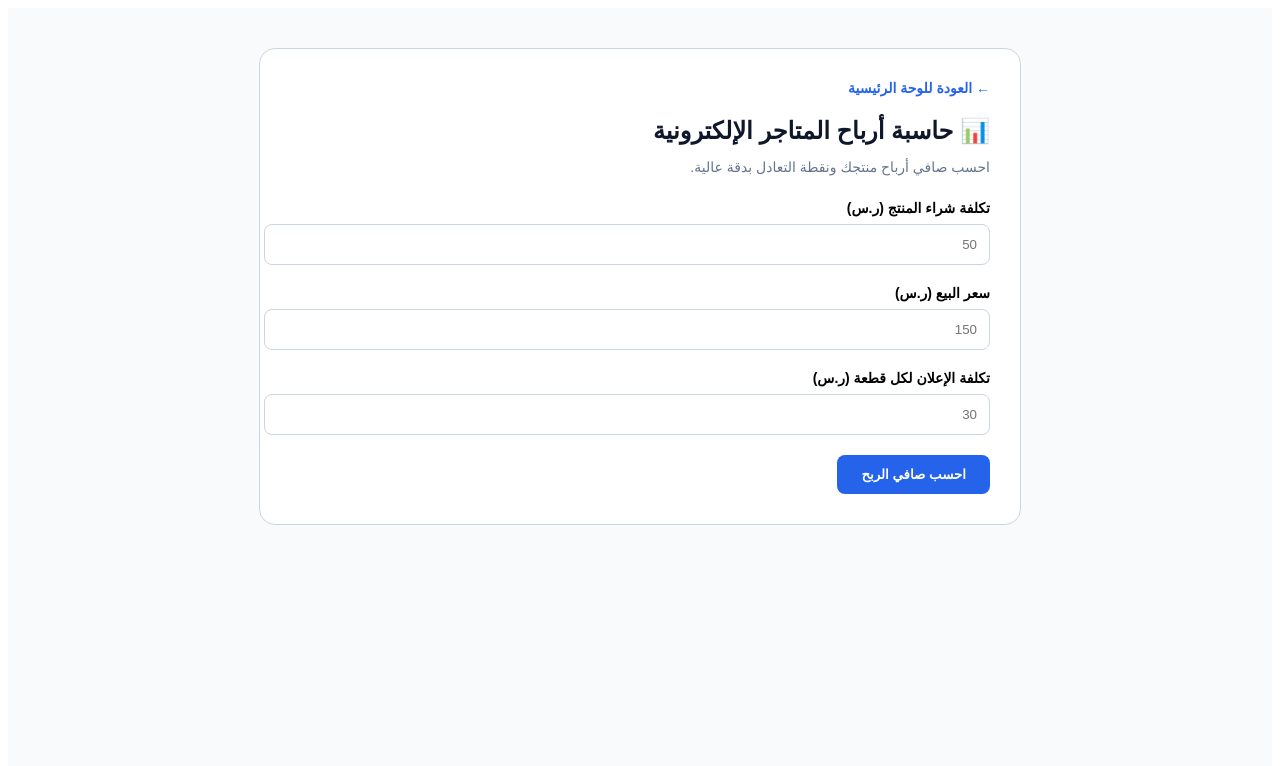
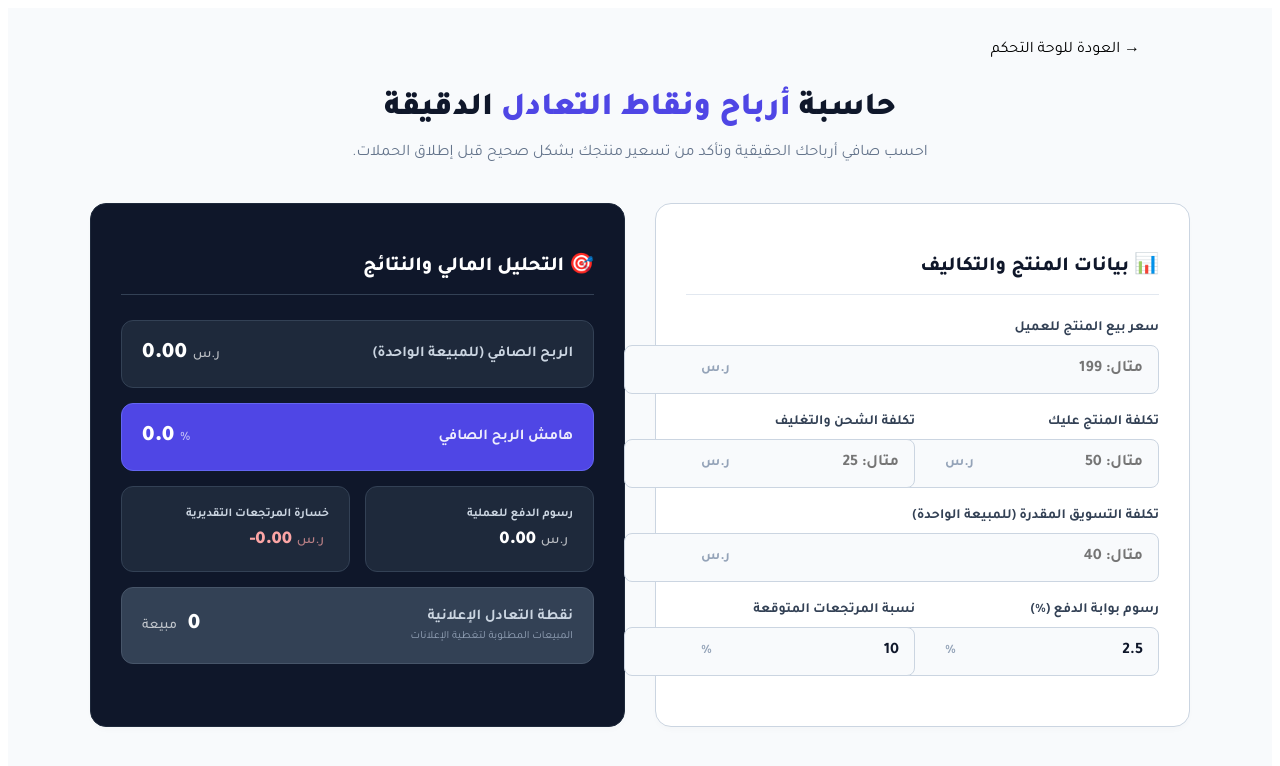
Before and after one commit to engaziasa-lang/engazia-app, a Next.js app: page /hub/profit in a window 1280 px wide. Shown: the top 766 px of the page. Built offline with nearby package versions, Linux system fonts and the light colour scheme.

Commit message:
Update page.tsx

```diff
--- a/app/hub/profit/page.tsx
+++ b/app/hub/profit/page.tsx
@@ -1,47 +1,230 @@
 'use client';
-import React, { useState } from 'react';
+
+import React, { useState, useEffect } from 'react';
 import Link from 'next/link';
 
-export default function ProfitToolPage() {
-  const [cost, setCost] = useState('');
-  const [price, setPrice] = useState('');
-  const [ads, setAds] = useState('');
-  const [result, setResult] = useState<number | null>(null);
+export default function ProfitCalculator() {
+  const [productCost, setProductCost] = useState<number>(0);
+  const [sellingPrice, setSellingPrice] = useState<number>(0);
+  const [shippingCost, setShippingCost] = useState<number>(0);
+  const [adSpend, setAdSpend] = useState<number>(0);
+  const [paymentFeePercent, setPaymentFeePercent] = useState<number>(2.5);
+  const [paymentFeeFixed, setPaymentFeeFixed] = useState<number>(1);
+  const [taxPercent, setTaxPercent] = useState<number>(15);
+  const [returnRate, setReturnRate] = useState<number>(10);
 
-  const calculate = () => {
-    const net = (parseFloat(price) || 0) - ((parseFloat(cost) || 0) + (parseFloat(ads) || 0));
-    setResult(net);
+  const [results, setResults] = useState({
+    grossProfit: 0,
+    paymentFees: 0,
+    taxAmount: 0,
+    netProfit: 0,
+    roi: 0,
+    breakEvenUnits: 0,
+    profitMargin: 0,
+    returnsCost: 0
+  });
+
+  useEffect(() => {
+    calculateProfit();
+  }, [productCost, sellingPrice, shippingCost, adSpend, paymentFeePercent, paymentFeeFixed, taxPercent, returnRate]);
+
+  const calculateProfit = () => {
+    if (sellingPrice <= 0) return;
+
+    // 1. حساب رسوم الدفع
+    const paymentFees = (sellingPrice * (paymentFeePercent / 100)) + paymentFeeFixed;
+
+    // 2. حساب الضريبة (على سعر البيع)
+    const taxAmount = sellingPrice * (taxPercent / 100);
+
+    // 3. حساب تكلفة المرتجعات التقديرية
+    const returnsCost = (productCost + shippingCost) * (returnRate / 100);
+
+    // 4. إجمالي التكاليف للمنتج الواحد
+    const totalCostPerUnit = productCost + shippingCost + paymentFees + taxAmount + returnsCost;
+
+    // 5. الربح الإجمالي (قبل الإعلانات)
+    const grossProfit = sellingPrice - totalCostPerUnit;
+
+    // 6. الربح الصافي (بعد خصم الإعلانات إن وجدت للمنتج الواحد)
+    const netProfit = grossProfit - adSpend;
+
+    // 7. هامش الربح
+    const profitMargin = (netProfit / sellingPrice) * 100;
+
+    // 8. العائد على الاستثمار (ROI)
+    const totalInvestment = productCost + shippingCost + adSpend;
+    const roi = totalInvestment > 0 ? (netProfit / totalInvestment) * 100 : 0;
+
+    // 9. نقطة التعادل (كم حبة أحتاج أبيع لأغطي الإعلانات)
+    const breakEvenUnits = grossProfit > 0 && adSpend > 0 ? Math.ceil(adSpend / grossProfit) : 0;
+
+    setResults({
+      grossProfit,
+      paymentFees,
+      taxAmount,
+      netProfit,
+      roi,
+      breakEvenUnits,
+      profitMargin,
+      returnsCost
+    });
   };
 
   return (
-    <div style={{ background: '#f8fafc', minHeight: '100vh', fontFamily: 'Tajawal, sans-serif', direction: 'rtl', padding: '40px 20px' }}>
-      <div style={{ maxWidth: '700px', margin: '0 auto', background: '#fff', borderRadius: '16px', padding: '30px', border: '1px solid #cbd5e1' }}>
-        <Link href="/hub" style={{ color: '#2563eb', textDecoration: 'none', fontWeight: '700', fontSize: '14px' }}>← العودة للوحة الرئيسية</Link>
-        <h2 style={{ fontSize: '24px', fontWeight: '900', color: '#0f172a', margin: '20px 0 10px' }}>📊 حاسبة أرباح المتاجر الإلكترونية</h2>
-        <p style={{ color: '#64748b', fontSize: '14px', marginBottom: '25px' }}>احسب صافي أرباح منتجك ونقطة التعادل بدقة عالية.</p>
+    <div className="tool-container">
+      <style jsx global>{`
+        a { text-decoration: none !important; color: inherit !important; }
+      `}</style>
 
-        <div style={{ marginBottom: '20px' }}>
-          <label style={{ display: 'block', fontWeight: '700', fontSize: '14px', marginBottom: '8px' }}>تكلفة شراء المنتج (ر.س)</label>
-          <input type="number" style={{ width: '100%', padding: '12px', border: '1px solid #cbd5e1', borderRadius: '8px' }} placeholder="50" value={cost} onChange={(e) => setCost(e.target.value)} />
+      <style jsx>{`
+        @import url('https://fonts.googleapis.com/css2?family=Tajawal:wght@400;500;700;800;900&display=swap');
+
+        .tool-container { background-color: #f8fafc; min-height: 100vh; font-family: 'Tajawal', sans-serif; direction: rtl; padding: 30px 20px 70px; }
+
+        .header { max-width: 1000px; margin: 0 auto 30px; display: flex; justify-content: space-between; align-items: center; }
+        .back-btn { background: #ffffff; color: #475569; padding: 10px 20px; border-radius: 8px; font-weight: 700; font-size: 14px; border: 1px solid #cbd5e1; transition: all 0.2s; display: flex; align-items: center; gap: 8px; }
+        .back-btn:hover { background: #f1f5f9; color: #0f172a; }
+
+        .tool-title { text-align: center; margin-bottom: 40px; }
+        .tool-title h1 { font-size: 32px; font-weight: 900; color: #0f172a; margin-bottom: 10px; }
+        .tool-title span { color: #4f46e5; }
+        .tool-title p { color: #64748b; font-size: 16px; }
+
+        .main-grid { display: grid; grid-template-columns: 1fr 1fr; gap: 30px; max-width: 1100px; margin: 0 auto; }
+
+        .panel { background: #ffffff; border-radius: 16px; padding: 30px; border: 1px solid #cbd5e1; box-shadow: 0 4px 6px -1px rgba(0,0,0,0.02); }
+        .panel h2 { font-size: 20px; font-weight: 800; color: #0f172a; margin-bottom: 25px; display: flex; align-items: center; gap: 10px; border-bottom: 1px solid #e2e8f0; padding-bottom: 15px; }
+
+        .input-group { margin-bottom: 20px; }
+        .input-group label { display: block; font-size: 14px; font-weight: 700; color: #334155; margin-bottom: 8px; }
+        .input-wrapper { position: relative; }
+        .input-wrapper input { width: 100%; padding: 14px 15px 14px 45px; border-radius: 8px; border: 1px solid #cbd5e1; font-size: 16px; font-family: inherit; transition: border-color 0.2s; background: #f8fafc; font-weight: 700; color: #0f172a; outline: none; }
+        .input-wrapper input:focus { border-color: #4f46e5; background: #ffffff; box-shadow: 0 0 0 3px rgba(79, 70, 229, 0.1); }
+        .input-wrapper .currency { position: absolute; left: 15px; top: 50%; transform: translateY(-50%); color: #94a3b8; font-weight: 700; font-size: 14px; }
+
+        .grid-2-cols { display: grid; grid-template-columns: 1fr 1fr; gap: 15px; }
+
+        /* Results Panel Styling */
+        .results-panel { background: #0f172a; border-color: #1e293b; color: #ffffff; }
+        .results-panel h2 { color: #ffffff; border-color: #334155; }
+
+        .result-box { background: #1e293b; padding: 20px; border-radius: 12px; margin-bottom: 15px; display: flex; justify-content: space-between; align-items: center; border: 1px solid #334155; }
+        .result-box.highlight { background: #4f46e5; border-color: #6366f1; }
+        .result-box.warning { background: #7f1d1d; border-color: #991b1b; }
+        .result-box.success { background: #14532d; border-color: #166534; }
+
+        .result-label { font-size: 15px; font-weight: 700; color: #cbd5e1; }
+        .highlight .result-label, .warning .result-label, .success .result-label { color: #ffffff; opacity: 0.9; }
+
+        .result-value { font-size: 22px; font-weight: 900; color: #ffffff; }
+        .result-value span { font-size: 14px; font-weight: 500; opacity: 0.7; margin-right: 5px; }
+
+        @media(max-width: 900px) { .main-grid { grid-template-columns: 1fr; } }
+      `}</style>
+
+      <div className="header">
+        <Link href="/hub" className="back-btn">
+          <span>→</span> العودة للوحة التحكم
+        </Link>
+      </div>
+
+      <div className="tool-title">
+        <h1>حاسبة <span>أرباح ونقاط التعادل</span> الدقيقة</h1>
+        <p>احسب صافي أرباحك الحقيقية وتأكد من تسعير منتجك بشكل صحيح قبل إطلاق الحملات.</p>
+      </div>
+
+      <div className="main-grid">
+        {/* قسم إدخال البيانات */}
+        <div className="panel">
+          <h2>📊 بيانات المنتج والتكاليف</h2>
+
+          <div className="input-group">
+            <label>سعر بيع المنتج للعميل</label>
+            <div className="input-wrapper">
+              <input type="number" min="0" value={sellingPrice || ''} onChange={(e) => setSellingPrice(Number(e.target.value))} placeholder="مثال: 199" />
+              <span className="currency">ر.س</span>
+            </div>
+          </div>
+
+          <div className="grid-2-cols">
+            <div className="input-group">
+              <label>تكلفة المنتج عليك</label>
+              <div className="input-wrapper">
+                <input type="number" min="0" value={productCost || ''} onChange={(e) => setProductCost(Number(e.target.value))} placeholder="مثال: 50" />
+                <span className="currency">ر.س</span>
+              </div>
+            </div>
+
+            <div className="input-group">
+              <label>تكلفة الشحن والتغليف</label>
+              <div className="input-wrapper">
+                <input type="number" min="0" value={shippingCost || ''} onChange={(e) => setShippingCost(Number(e.target.value))} placeholder="مثال: 25" />
+                <span className="currency">ر.س</span>
+              </div>
+            </div>
+          </div>
+
+          <div className="input-group">
+            <label>تكلفة التسويق المقدرة (للمبيعة الواحدة)</label>
+            <div className="input-wrapper">
+              <input type="number" min="0" value={adSpend || ''} onChange={(e) => setAdSpend(Number(e.target.value))} placeholder="مثال: 40" />
+              <span className="currency">ر.س</span>
+            </div>
+          </div>
+
+          <div className="grid-2-cols">
+            <div className="input-group">
+              <label>رسوم بوابة الدفع (%)</label>
+              <div className="input-wrapper">
+                <input type="number" step="0.1" value={paymentFeePercent} onChange={(e) => setPaymentFeePercent(Number(e.target.value))} />
+                <span className="currency">%</span>
+              </div>
+            </div>
+            <div className="input-group">
+              <label>نسبة المرتجعات المتوقعة</label>
+              <div className="input-wrapper">
+                <input type="number" value={returnRate} onChange={(e) => setReturnRate(Number(e.target.value))} />
+                <span className="currency">%</span>
+              </div>
+            </div>
+          </div>
         </div>
 
-        <div style={{ marginBottom: '20px' }}>
-          <label style={{ display: 'block', fontWeight: '700', fontSize: '14px', marginBottom: '8px' }}>سعر البيع (ر.س)</label>
-          <input type="number" style={{ width: '100%', padding: '12px', border: '1px solid #cbd5e1', borderRadius: '8px' }} placeholder="150" value={price} onChange={(e) => setPrice(e.target.value)} />
+        {/* قسم النتائج والتحليل */}
+        <div className="panel results-panel">
+          <h2>🎯 التحليل المالي والنتائج</h2>
+
+          <div className={`result-box ${results.netProfit > 0 ? 'success' : results.netProfit < 0 ? 'warning' : ''}`}>
+            <span className="result-label">الربح الصافي (للمبيعة الواحدة)</span>
+            <span className="result-value" dir="ltr">{results.netProfit.toFixed(2)} <span>ر.س</span></span>
+          </div>
+
+          <div className="result-box highlight">
+            <span className="result-label">هامش الربح الصافي</span>
+            <span className="result-value" dir="ltr">{results.profitMargin.toFixed(1)} <span>%</span></span>
+          </div>
+
+          <div className="grid-2-cols" style={{ gap: '15px', marginBottom: '15px' }}>
+            <div className="result-box" style={{ marginBottom: 0, flexDirection: 'column', alignItems: 'flex-start' }}>
+              <span className="result-label" style={{ fontSize: '12px', marginBottom: '8px' }}>رسوم الدفع للعملية</span>
+              <span className="result-value" style={{ fontSize: '18px' }} dir="ltr">{results.paymentFees.toFixed(2)} <span>ر.س</span></span>
+            </div>
+            <div className="result-box" style={{ marginBottom: 0, flexDirection: 'column', alignItems: 'flex-start' }}>
+              <span className="result-label" style={{ fontSize: '12px', marginBottom: '8px' }}>خسارة المرتجعات التقديرية</span>
+              <span className="result-value" style={{ fontSize: '18px', color: '#fca5a5' }} dir="ltr">-{results.returnsCost.toFixed(2)} <span>ر.س</span></span>
+            </div>
+          </div>
+
+          <div className="result-box" style={{ background: '#334155', borderColor: '#475569' }}>
+            <div style={{ display: 'flex', flexDirection: 'column' }}>
+              <span className="result-label">نقطة التعادل الإعلانية</span>
+              <span style={{ fontSize: '11px', color: '#94a3b8', marginTop: '4px' }}>المبيعات المطلوبة لتغطية الإعلانات</span>
+            </div>
+            <span className="result-value">{results.breakEvenUnits} <span>مبيعة</span></span>
+          </div>
+
         </div>
-
-        <div style={{ marginBottom: '20px' }}>
-          <label style={{ display: 'block', fontWeight: '700', fontSize: '14px', marginBottom: '8px' }}>تكلفة الإعلان لكل قطعة (ر.س)</label>
-          <input type="number" style={{ width: '100%', padding: '12px', border: '1px solid #cbd5e1', borderRadius: '8px' }} placeholder="30" value={ads} onChange={(e) => setAds(e.target.value)} />
-        </div>
-
-        <button onClick={calculate} style={{ background: '#2563eb', color: '#fff', border: 'none', padding: '12px 24px', borderRadius: '8px', fontWeight: '700', cursor: 'pointer' }}>احسب صافي الربح</button>
-
-        {result !== null && (
-          <div style={{ marginTop: '20px', background: '#f0fdf4', padding: '15px', borderRadius: '8px', color: '#16a34a', fontSize: '18px', fontWeight: '800' }}>
-            صافي الربح التقديري: {result} ريال سعودي
-          </div>
-        )}
       </div>
     </div>
   );
```
